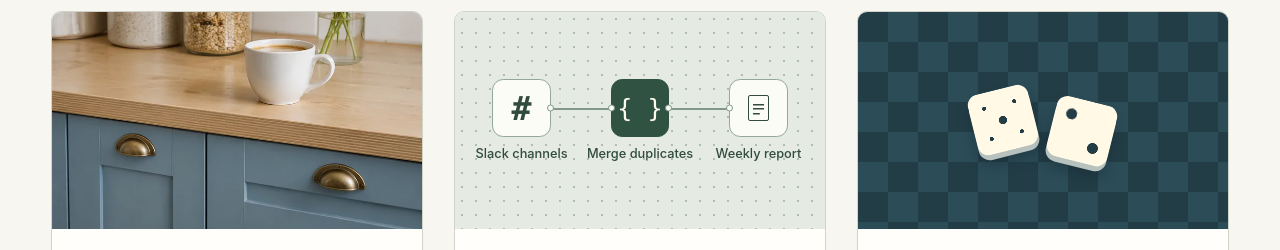
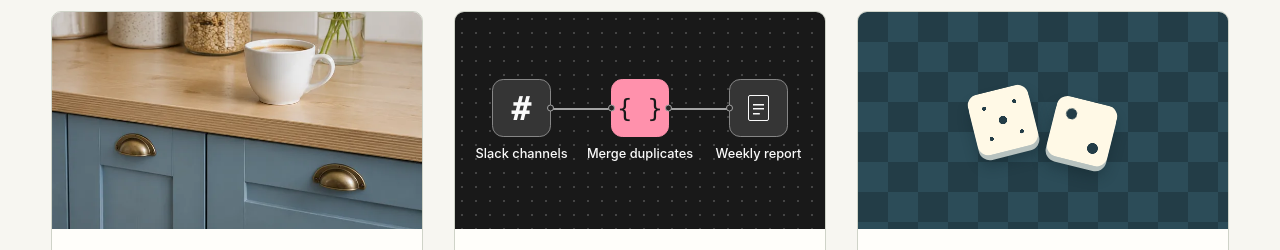
Before and after one commit to perebendya/ai-automation-portfolio, a plain HTML site: page index.html in a window 1280 px wide. Shown: the part 384-634 px from the top of the page. Drawn offline with Linux system fonts and the light colour scheme.

Commit message:
Use the n8n brand palette for the moderation workflow preview

```diff
--- a/index.html
+++ b/index.html
@@ -4,7 +4,7 @@
   <title data-uk="Проєкти · Дарія Кукла">Projects · Dariia Kukla</title>
   <link rel="icon" href="favicon.ico" sizes="16x16 32x32 48x48 64x64" type="image/x-icon">
   <meta name="description" content="Explore Dariia Kukla’s AI automation projects, interactive demos and work at OBRIO." data-uk-description="Проєкти Дарії Кукли з AI-автоматизації, інтерактивні демо й робочі кейси з OBRIO.">
-  <link rel="stylesheet" href="demo.css?v=footer2"><link rel="stylesheet" href="projects.css?v=report-flow">
+  <link rel="stylesheet" href="demo.css?v=footer2"><link rel="stylesheet" href="projects.css?v=n8n-palette">
 </head><body>
 <a class="skip" href="#projects" data-uk="До проєктів">Skip to projects</a>
 <header class="masthead"><div class="wrap">
--- a/projects.css
+++ b/projects.css
@@ -10,17 +10,17 @@
 .rental-art img { display:block; width:100%; height:100%; object-fit:cover; object-position:50% 55%; }
 /* A small view of the moderation workflow, from the Slack channels to the report. */
 .report-art {
-  display:grid; place-items:center; background-color:#e5eae3;
-  background-image:radial-gradient(circle,#aebbb1 .7px,transparent .9px); background-size:14px 14px;
+  display:grid; place-items:center; background-color:#191919;
+  background-image:radial-gradient(circle,#464646 .7px,transparent .9px); background-size:14px 14px;
 }
 .report-flow {
   --node-size:clamp(2.55rem,4.6vw,3.65rem);
   position:relative; display:grid; grid-template-columns:repeat(3,minmax(0,1fr));
-  width:min(96%,24rem); color:#314b3e;
+  width:min(96%,24rem); color:#fafafa;
 }
 .report-flow::before {
   content:""; position:absolute; top:calc(var(--node-size) / 2); left:16.67%; right:16.67%;
-  border-top:2px solid #81988b;
+  border-top:2px solid #a4a4a4;
 }
 .flow-step {
   position:relative; display:flex; flex-direction:column; align-items:center; gap:.55rem;
@@ -28,17 +28,17 @@
 }
 .flow-node {
   position:relative; display:grid; place-items:center; width:var(--node-size); height:var(--node-size);
-  border:1.5px solid #93a79a; border-radius:.7rem; background:#fcfcf6;
+  border:1.5px solid #868686; border-radius:.7rem; background:#353535;
 }
 .flow-node::before, .flow-node::after {
-  content:""; position:absolute; top:50%; width:7px; height:7px; border:1.5px solid #81988b;
-  background:#f9faf3; border-radius:50%; transform:translateY(-50%);
+  content:""; position:absolute; top:50%; width:7px; height:7px; border:1.5px solid #a4a4a4;
+  background:#242424; border-radius:50%; transform:translateY(-50%);
 }
 .flow-node::before { left:-4px; }
 .flow-node::after { right:-4px; }
 .flow-step:first-child .flow-node::before, .flow-step:last-child .flow-node::after { display:none; }
 .flow-channel { font:650 calc(var(--node-size) * .57)/1 var(--mono); }
-.flow-code { background:#2f5242; color:#fffbed; border-color:#2f5242; font:500 calc(var(--node-size) * .43)/1 var(--mono); }
+.flow-code { background:#ff91ac; color:#191919; border-color:#ff91ac; font:500 calc(var(--node-size) * .43)/1 var(--mono); }
 .flow-page {
   width:36%; height:46%; border:1.7px solid currentColor; border-radius:2px;
   background:linear-gradient(currentColor,currentColor) 50% 34% / 60% 1.5px no-repeat,
```
